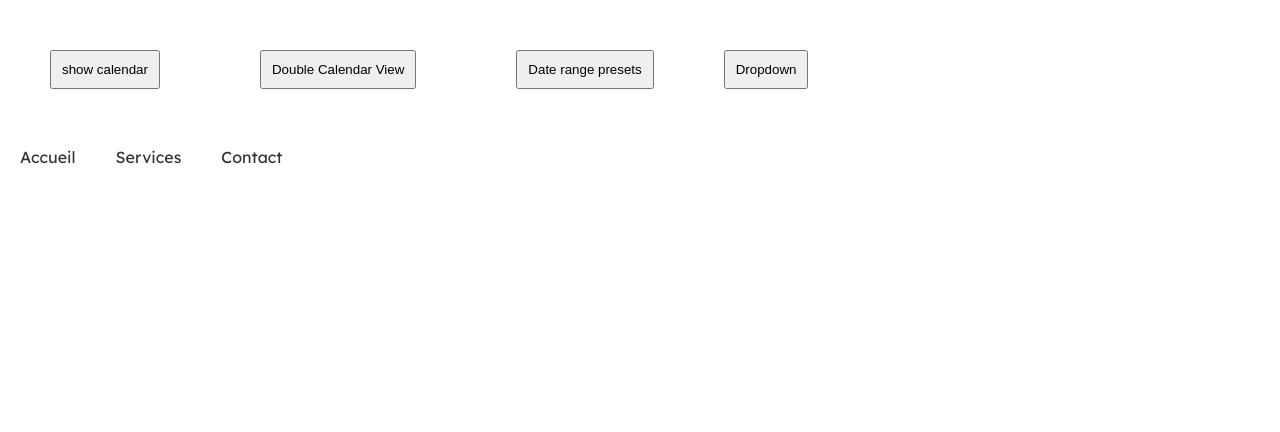
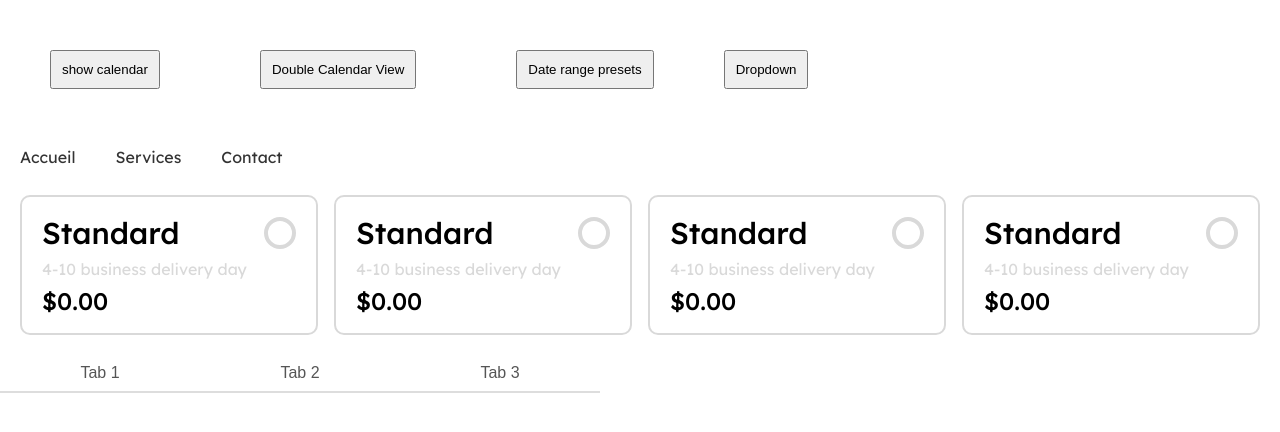
Before and after one commit to cesarvanel/my-components-pallet, a React (Vite) app: page / in a window 1280 px wide. Shown: the top 432 px of the page. Built offline with nearby package versions, Linux system fonts and the light colour scheme.

Commit message:
add a rafdio group components

```diff
--- a/package.json
+++ b/package.json
@@ -12,7 +12,8 @@
   "dependencies": {
     "@types/react-router-dom": "^5.3.3",
     "react": "^18.3.1",
-    "react-dom": "^18.3.1"
+    "react-dom": "^18.3.1",
+    "react-router-dom": "^6.26.1"
   },
   "devDependencies": {
     "@eslint/js": "^9.9.0",
--- a/src/App.tsx
+++ b/src/App.tsx
@@ -7,6 +7,10 @@ import { useDropDown } from "./components/drop-down/use-drop-down";
 import { DropDown } from "./components/drop-down/drop-down";
 import { Button } from "./components/button/button";
 import NavBar from "./components/navbar/nav-bar";
+import Tabs from "./components/tabs/tabs";
+import TabsWithOwlet from "./components/tabs/tabs-with-oulet/tabs-with-oulet";
+import { tabItems, tabItemsWithOWlet } from "./utils/helper/tabs-data-helper";
+import { RadioGroup } from "./components/radio-group/radio-group";
 
 const App = () => {
   const [showPopOver, setShowPopOver] = useState<boolean>(false);
@@ -108,6 +112,17 @@ const App = () => {
       </PopOver>
 
       <NavBar />
+
+      {/* <Tabs
+        tabItems={tabItems}
+        customStyles={{
+          marginBottom: 50,
+        }}
+      /> */}
+
+      <RadioGroup/>
+
+      <TabsWithOwlet tabItemsWithOWlet={tabItemsWithOWlet} />
     </div>
   );
 };
--- /dev/null
+++ b/src/components/radio-group/radio-group.module.scss
@@ -0,0 +1,50 @@
+.RadioGroup {
+  display: grid;
+  grid-template-columns: repeat(4, 1fr);
+  gap: 16px;
+  padding: 20px;
+
+  @media (max-width: 1024px) {
+    grid-template-columns: repeat(2, 1fr);
+  }
+
+  @media (max-width: 768px) {
+    grid-template-columns: 1fr;
+  }
+
+  .group-item {
+    padding: 20px;
+    border: 2px solid #d9d9d9;
+    color: #000;
+    border-radius: 10px;
+
+    .text {
+      display: flex;
+      justify-content: space-between;
+      align-items: center;
+      font-family: Medium;
+      font-size: 30px;
+      margin-bottom: 12px;
+      .circle {
+        width: 24px;
+        height: 24px;
+        border-radius: 50%;
+        border: 4px solid #d9d9d9;
+      }
+    }
+
+    .business {
+      color: #d9d9d9;
+      font-size: 16px;
+      font-family: "Regular";
+      font-weight: 400;
+      margin-bottom: 12px;
+    }
+
+    .money {
+      color: #000;
+      font-size: 24px;
+      font-family: Medium;
+    }
+  }
+}
--- /dev/null
+++ b/src/components/radio-group/radio-group.tsx
@@ -0,0 +1,31 @@
+import React from "react";
+import styles from "./radio-group.module.scss";
+import { classNameModule } from "../../utils/class-name-module/classNameModule";
+
+const className = classNameModule(styles);
+
+export const RadioGroup: React.FC = () => {
+  return (
+    <div className={styles["RadioGroup"]}>
+      {[1, 2, 3, 4].map((x) => {
+        return (
+          <div key={x} {...className("group-item")}>
+            <div>
+              <div className={styles["text"]}>
+                <div>Standard</div>
+
+                <div className={styles["circle"]}></div>
+              </div>
+
+              <div className={styles["business"]}>
+                <span>4-10 business delivery day</span>
+              </div>
+
+              <div className={styles["money"]}>$0.00</div>
+            </div>
+          </div>
+        );
+      })}
+    </div>
+  );
+};
--- /dev/null
+++ b/src/components/tabs/tabs-with-oulet/tabs-with-oulet.module.scss
@@ -0,0 +1,70 @@
+.TabsWithOwlet {
+  width: 100%;
+  margin: 0 auto;
+  font-family: Arial, sans-serif;
+
+  .tab-list {
+    display: flex;
+    list-style: none;
+    padding: 0;
+    margin: 0;
+    border-bottom: 2px solid #ddd;
+    margin-bottom: 20px;
+    max-width: 600px;
+    width: 100%;
+  }
+
+  .tab-item {
+    padding: 10px 20px;
+    cursor: pointer;
+    flex: 1;
+    text-align: center;
+    position: relative;
+    transition: color 0.3s ease;
+    color: #555;
+
+    a {
+      text-decoration: none;
+      color: inherit;
+    }
+
+    &.active {
+      color: #007bff;
+      font-weight: bold;
+    }
+
+    &.active::after {
+      content: "";
+      position: absolute;
+      left: 0;
+      bottom: -2px;
+      height: 3px;
+      width: 100%;
+      background-color: #007bff;
+      transform: scaleX(1);
+      transform-origin: left;
+      transition: transform 0.3s ease;
+    }
+
+    &:not(.active)::after {
+      content: "";
+      position: absolute;
+      left: 0;
+      bottom: -2px;
+      height: 3px;
+      width: 100%;
+      background-color: transparent;
+      transform: scaleX(0);
+      transform-origin: left;
+      transition: transform 0.3s ease;
+    }
+
+    &:hover {
+      color: #007bff;
+    }
+  }
+
+  .tab-content {
+    position: relative;
+  }
+}
--- /dev/null
+++ b/src/components/tabs/tabs-with-oulet/tabs-with-oulet.tsx
@@ -0,0 +1,48 @@
+import React from "react";
+import { Outlet, useLocation, useNavigate } from "react-router-dom";
+
+import styles from "./tabs-with-oulet.module.scss";
+import { classNameModule } from "../../../utils/class-name-module/classNameModule";
+import { TabItemWithOwlet } from "../../../utils/type/type";
+
+const className = classNameModule(styles);
+
+interface OwnProps {
+  tabItemsWithOWlet: TabItemWithOwlet[];
+  customStyles?: React.CSSProperties;
+}
+
+const TabsWithOwlet: React.FC<OwnProps> = ({tabItemsWithOWlet,customStyles}) => {
+  const location = useLocation();
+
+  const navigate = useNavigate();
+
+  const isActiveTab = (path: string) => location.pathname.includes(path);
+
+  const handleNavigate = (path: string) => {
+    navigate(path);
+  };
+  return (
+    <div style={customStyles} className={styles["TabsWithOwlet"]}>
+      <ul className={styles["tab-list"]}>
+        {tabItemsWithOWlet.map((item, index) => (
+          <li
+            key={index}
+            role="button"
+            onClick={() => {
+              handleNavigate(item.path);
+            }}
+            {...className("tab-item", { active: isActiveTab(item.path) })}
+          >
+            <span>{item.title}</span>
+          </li>
+        ))}
+      </ul>
+      <div className={styles["tab-content"]}>
+        <Outlet />
+      </div>
+    </div>
+  );
+};
+
+export default TabsWithOwlet;
--- /dev/null
+++ b/src/components/tabs/tabs.module.scss
@@ -0,0 +1,81 @@
+.Tabs {
+  width: 100%;
+  max-width: 600px;
+  margin: 0 auto;
+  font-family: "Medium";
+
+  .tab-list {
+    display: flex;
+    list-style: none;
+    padding: 0;
+    margin: 0;
+    border-bottom: 2px solid #ddd;
+  }
+
+  .tab-item {
+    padding: 10px 20px;
+    cursor: pointer;
+    flex: 1;
+    text-align: center;
+    position: relative;
+    transition: color 0.3s ease;
+    color: #555;
+
+    &.active {
+      color: #007bff;
+      font-weight: bold;
+    }
+
+    &.active::after {
+      content: "";
+      position: absolute;
+      left: 0;
+      bottom: -2px;
+      height: 3px;
+      width: 100%;
+      background-color: #007bff;
+      transform: scaleX(1);
+      transform-origin: left;
+      transition: transform 0.3s ease;
+    }
+
+    &:not(.active)::after {
+      content: "";
+      position: absolute;
+      left: 0;
+      bottom: -2px;
+      height: 3px;
+      width: 100%;
+      background-color: transparent;
+      transform: scaleX(0);
+      transform-origin: left;
+      transition: transform 0.3s ease;
+    }
+
+    &:hover {
+      color: #007bff;
+    }
+  }
+
+  .tab-content {
+   overflow: hidden;
+   position: relative;
+
+   .tab-content-inner {
+     display: flex;
+     transition: transform 0.5s ease;
+   }
+
+   .tab-panel {
+     min-width: 100%;
+     padding: 20px;
+     box-sizing: border-box;
+     background-color: #f9f9f9;
+     border-radius: 4px;
+     box-shadow: 0 4px 6px rgba(0, 0, 0, 0.1);
+     color: #000;
+   }
+ }
+
+
+}
--- /dev/null
+++ b/src/components/tabs/tabs.tsx
@@ -0,0 +1,48 @@
+import React, { useState } from "react";
+import styles from "./tabs.module.scss";
+import { classNameModule } from "../../utils/class-name-module/classNameModule";
+import { TabItem } from "../../utils/type/type";
+
+const className = classNameModule(styles);
+
+interface OwnProps {
+  tabItems: TabItem[];
+  customStyles?: React.CSSProperties;
+}
+const Tabs: React.FC<OwnProps> = ({ tabItems, customStyles }) => {
+  const [activeTab, setActiveTab] = useState<number>(0);
+
+  const handleTabClick = (index: number) => {
+    setActiveTab(index);
+  };
+
+  return (
+    <div style={customStyles} className={styles["Tabs"]}>
+      <ul className={styles["tab-list"]}>
+        {tabItems.map((item, index) => (
+          <li
+            key={index}
+            {...className("tab-item", { active: activeTab === index })}
+            onClick={() => handleTabClick(index)}
+          >
+            {item.title}
+          </li>
+        ))}
+      </ul>
+      <div className={styles["tab-content"]}>
+        <div
+          className={styles["tab-content-inner"]}
+          style={{ transform: `translateX(-${activeTab * 100}%)` }}
+        >
+          {tabItems.map((item, index) => (
+            <div key={index} className={styles["tab-panel"]}>
+              {item.content}
+            </div>
+          ))}
+        </div>
+      </div>
+    </div>
+  );
+};
+
+export default Tabs;
--- a/src/main.tsx
+++ b/src/main.tsx
@@ -1,10 +1,11 @@
-import { StrictMode } from 'react'
-import { createRoot } from 'react-dom/client'
-import App from './App.tsx'
-import './index.css'
+import { StrictMode } from "react";
+import { createRoot } from "react-dom/client";
+import "./index.css";
+import { RouterProvider } from "react-router-dom";
+import { router } from "./router/router.tsx";
 
-createRoot(document.getElementById('root')!).render(
+createRoot(document.getElementById("root")!).render(
   <StrictMode>
-    <App />
-  </StrictMode>,
-)
+    <RouterProvider router={router} />
+  </StrictMode>
+);
--- /dev/null
+++ b/src/router/router.tsx
@@ -0,0 +1,37 @@
+import { createBrowserRouter } from "react-router-dom";
+import App from "../App";
+
+export const router = createBrowserRouter([
+  {
+    path: "/",
+    element: <App />,
+    children: [
+      {
+        path: "/tab1",
+        element: (
+          <div style={{backgroundColor:"black"}}>Lorem ipsum dolor, sit amet consectetur adipisicing elit</div>
+        ),
+      },
+
+      {
+        path: "/tab2",
+        element: (
+          <div style={{backgroundColor:"black"}}>
+            Fuga vitae assumenda non blanditiis provident amet, qui ad corporis,
+            sapiente.
+          </div>
+        ),
+      },
+
+      {
+        path: "/tab3",
+        element: (
+          <div style={{backgroundColor:"black"}}>
+            temporibus exercitationem vel quas tempora magnam facilis
+            consectetur quibusdam mollitia mod
+          </div>
+        ),
+      },
+    ],
+  },
+]);
--- /dev/null
+++ b/src/utils/helper/tabs-data-helper.ts
@@ -0,0 +1,13 @@
+import { TabItem, TabItemWithOwlet } from "../type/type";
+
+export const tabItems: TabItem[] = [
+  { title: "Tab 1", content: "Contenu du premier onglet." },
+  { title: "Tab 2", content: "Contenu du deuxième onglet." },
+  { title: "Tab 3", content: "Contenu du troisième onglet." },
+];
+
+export const tabItemsWithOWlet: TabItemWithOwlet[] = [
+  { title: "Tab 1", path: "/tab1" },
+  { title: "Tab 2", path: "/tab2" },
+  { title: "Tab 3", path: "/tab3" },
+];
```
Also changed, not shown: src/utils/type/type.ts (+11 -0 lines), 1 other file (tests, documents, lock files or other folders).
